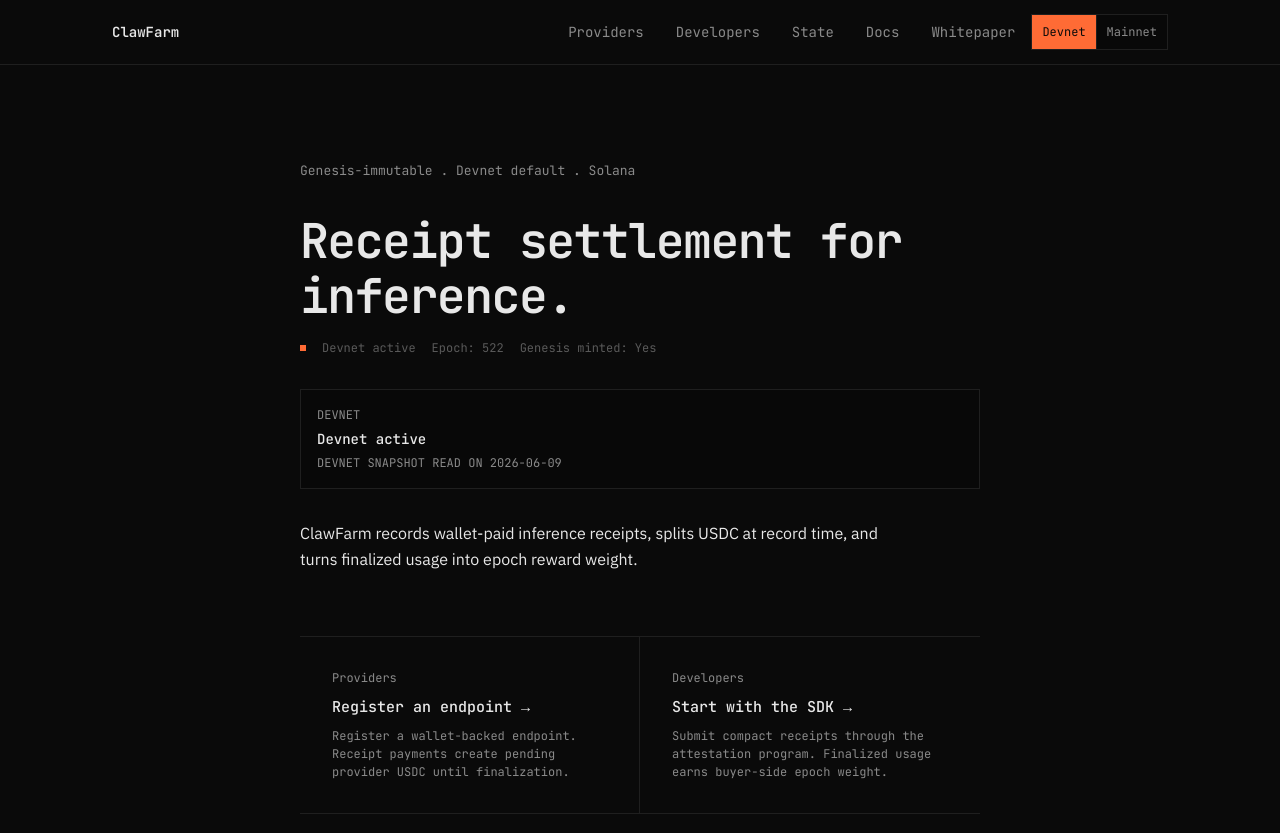
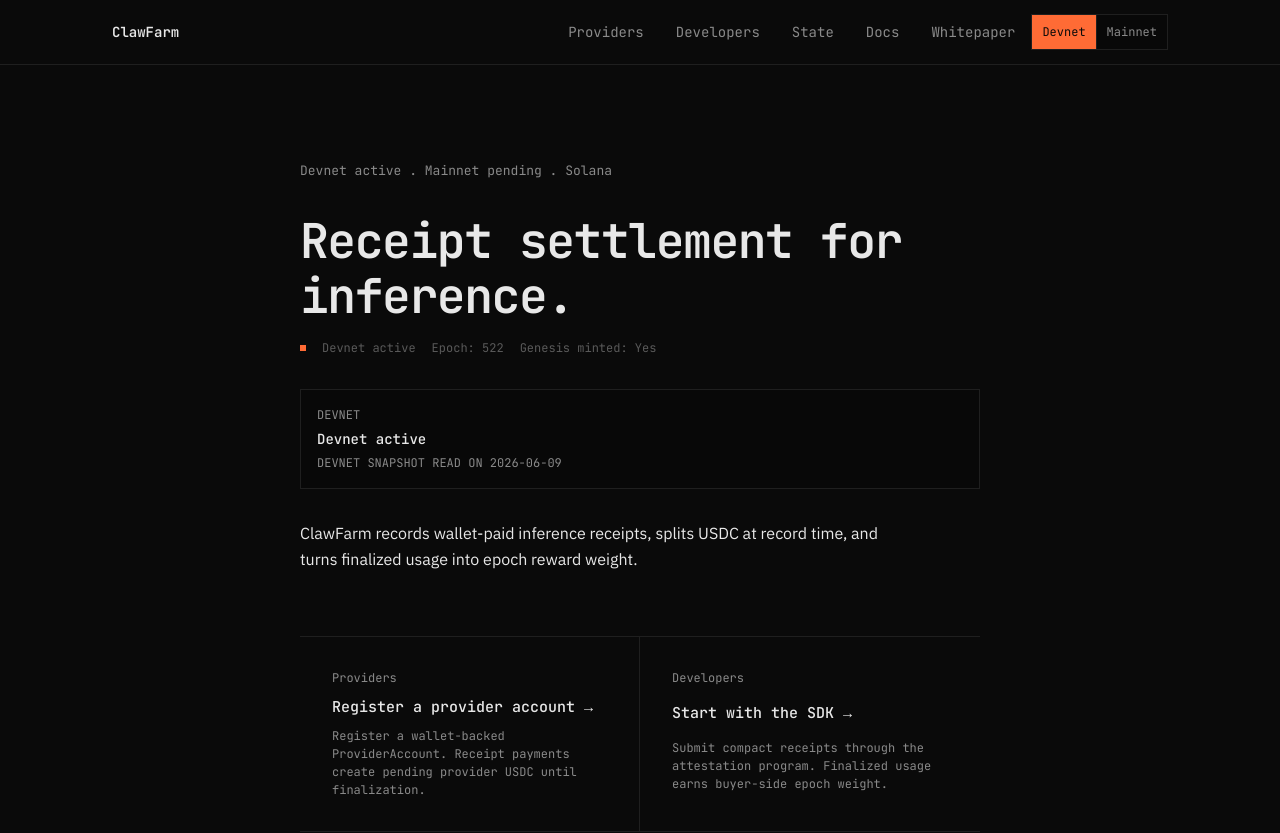
Before and after one commit to clawfarm-protocol/clawfarm-site, a Next.js app: page / in a window 1280 px wide. Shown: the top 833 px of the page. Built offline with nearby package versions, Linux system fonts and the light colour scheme.

Commit message:
docs: use provider account copy

```diff
--- a/app/page.tsx
+++ b/app/page.tsx
@@ -29,7 +29,7 @@ export default function Home() {
     <main>
       <section className="hero-section">
         <div className="container paper-column">
-          <p className="hero-status">Genesis-immutable . Devnet default . Solana</p>
+          <p className="hero-status">Devnet active . Mainnet pending . Solana</p>
           <h1 className="hero-title">Receipt settlement for inference.</h1>
           <ProtocolStatusStrip />
           <NetworkBadge />
@@ -39,8 +39,8 @@ export default function Home() {
           <div className="hero-role-grid" aria-label="Protocol entry paths">
             <a className="role-entry" href="/providers">
               <span>Providers</span>
-              <strong>Register an endpoint →</strong>
-              <small>Register a wallet-backed endpoint. Receipt payments create pending provider USDC until finalization.</small>
+              <strong>Register a provider account →</strong>
+              <small>Register a wallet-backed ProviderAccount. Receipt payments create pending provider USDC until finalization.</small>
             </a>
             <a className="role-entry" href="/builders">
               <span>Developers</span>
@@ -265,9 +265,9 @@ export default function Home() {
             <article className="action-column">
               <h2>For providers.</h2>
               <p>
-                Register an endpoint. The protocol does not ask where capacity comes from. 97% of every settlement is paid to the provider in USDC. CLAW rewards accrue through finalized epoch weight.
+                Register a provider account. The protocol does not ask where capacity comes from. Provider-share USDC releases after receipt finalization, and CLAW rewards accrue through finalized epoch weight.
               </p>
-              <a href="/providers">Register an endpoint →</a>
+              <a href="/providers">Register a provider account →</a>
             </article>
           </div>
         </div>
```
Also changed, not shown: 1 other file (tests, documents, lock files or other folders).
